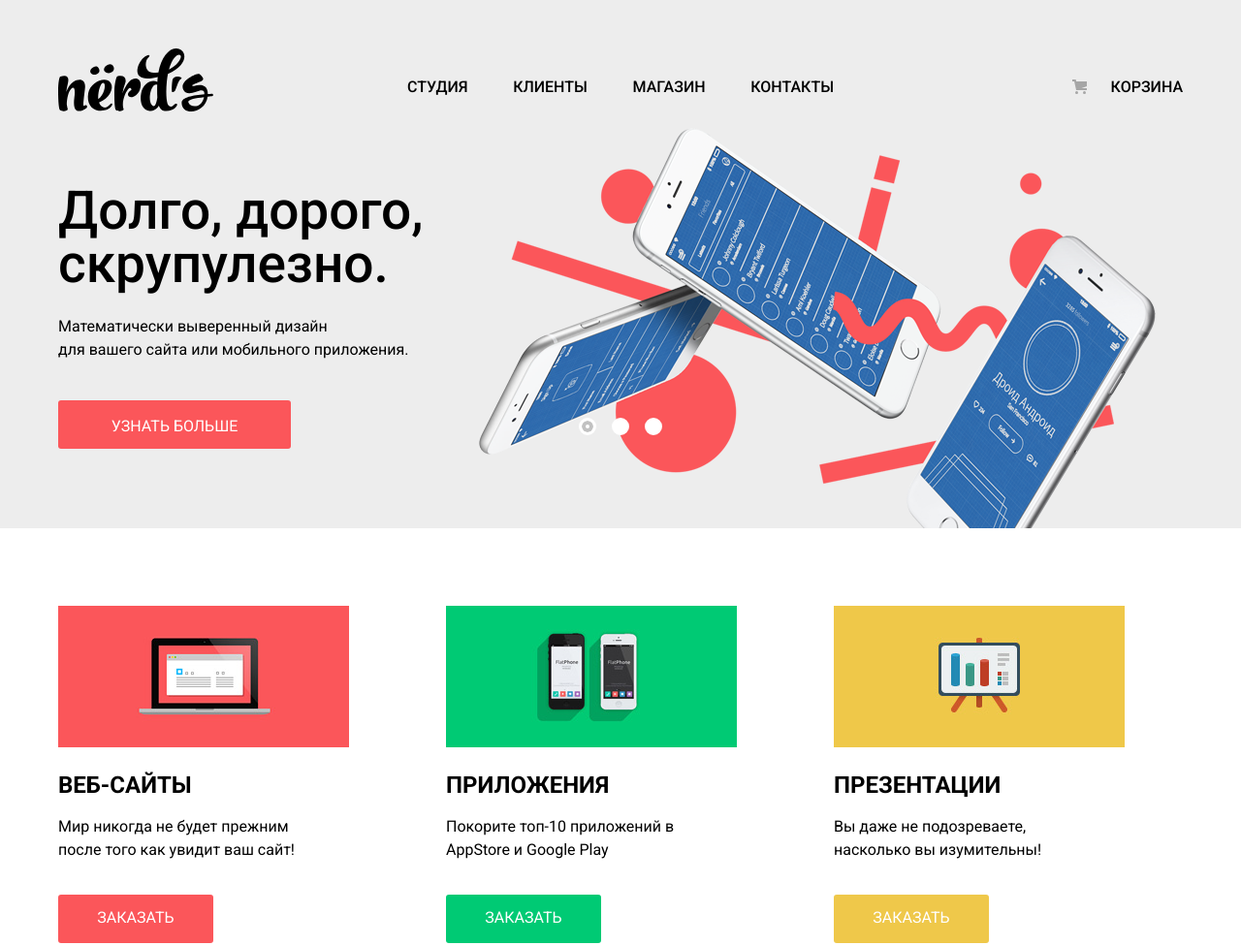
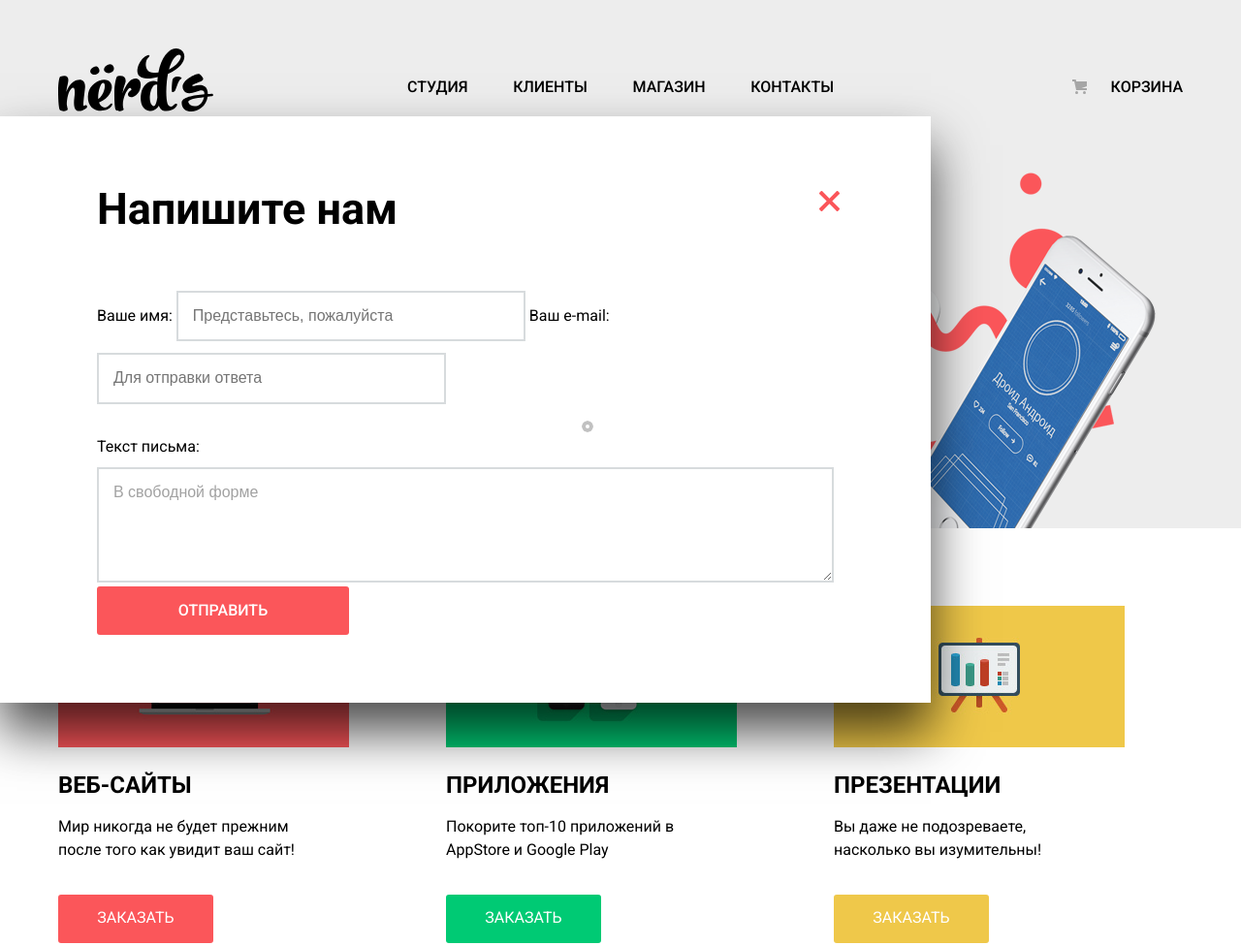
Before and after one commit to VeronicaMelnikova/441697-nerds, a plain HTML site: page index.html in a window 1280 px wide. Shown: the top 976 px of the page at 97% size. Drawn offline with Linux system fonts and the light colour scheme.

Commit message:
форма обратной связи

```diff
--- a/css/style.css
+++ b/css/style.css
@@ -592,28 +592,100 @@ td {
 }
 
 .contact-us {
+  position: fixed;
+  top: 120px;
+  /*left: 50%;*/
+
+  margin-left: auto;
+  margin-right: auto;
+  padding: 70px 100px;
+
   width: 960px;
-  height: 590px;
   font-size: 16px;
   font-family: 'Roboto', 'Arial', sans-serif;
   background-color: #ffffff;
-  box-shadow: ;
+
+  box-shadow: 0 30px 50px rgba(0, 0, 0, 0.7);
+}
+.contact-us fieldset {
+  margin: 0;
+  padding: 0;
+  border-style: none;
 }
 .contact-us b {
-   font-size: 45px;
+  padding-top: 72px;
+  font-size: 45px;
 }
+.contact-us label {
+  font-size: 16px;
+  font-family: 'Roboto', 'Arial', sans-serif;
+  font-weight: 400;
+}
+
+.half-width {
+  margin-top: 46px;
+  margin-bottom: 35px;
+}
+.half-width input[type="text"],
+.half-width input[type="email"] {
+  margin-top: 12px;
+  box-sizing: border-box;
+  width: 360px;
+  padding: 15px;
+  border: 2px solid #d7dbdd;
+  color: #a2a2a2;
+}
+
+.text-letter textarea {
+  box-sizing: border-box;
+  margin-top: 12px;
+  width: 760px;
+  height: 119px;
+  padding: 15px;
+  border: 2px solid #d7dbdd;
+  color: #a2a2a2;
+}
+
+.modal-close {
+  position: absolute;
+  top: 77px;
+  right: 90px;
+  padding: 0;
+  width: 25px;
+  height: 25px;
+  font-size: 0;
+  background-color: #ffffff;
+  border: 0;
+  cursor: pointer;
+}
+.modal-close::before {
+  content: "";
+  position: absolute;
+  top: 0;
+  left: 0;
+  width: 25px;
+  height: 25px;
+  background-image: url("../img/close-cross.svg");
+  background-repeat: no-repeat;
+  background-position: 0 0;
+}
+
 .button-send input {
   display: inline-block;
-  padding-top: 10px;
-  padding-bottom: 10px;
+  vertical-align: baseline;
+  height: 50px;
   text-align: center;
-  width: 200px;
+  width: 260px;
   font-family: 'Roboto', 'Arial', sans-serif;
+  font-weight: 500;
+  font-size: 16px;
   text-transform: uppercase;
   color: #ffffff;
   background-color: #fb565a;
+  border-radius: 3px;
   border: 0;
 }
+
 
 
 .catalog-columns {
@@ -1044,3 +1116,5 @@ a.arrow {
   background-repeat: no-repeat;
   background-position: 0 0;
 }
+position: 0 0;
+}
--- a/index.html
+++ b/index.html
@@ -153,20 +153,25 @@
         <form method="post" action="/echo">
           <fieldset>
             <legend><b>Напишите нам</b></legend>
+
             <div class="half-width">
               <label for="name">Ваше имя:</label>
                 <input type="text" id="name" name="name" placeholder="Представьтесь, пожалуйста">
               <label for="e-mail">Ваш e-mail:</label>
                 <input type="email" id="e-mail" name="e-mail"placeholder="Для отправки ответа" required>
             </div>
-            <label for="message">Текст письма:</label><br>
-              <textarea id="message" rows="3">В свободной форме</textarea>
+            <div class="text-letter">
+              <label for="message">Текст письма:</label><br>
+                  <textarea id="message" rows="3">В свободной форме</textarea>
+            </div>
           </fieldset>
+
           <div class="button-send">
                 <input type="submit" value="Отправить">
           </div>
           <button class="modal-close" type="button">Закрыть</button>
         </form>
-    </section>
+      </section>
+
   </body>
 </html>
```
Also changed, not shown: catalog.html (+8 -3 lines), img/close-cross.svg (added).
